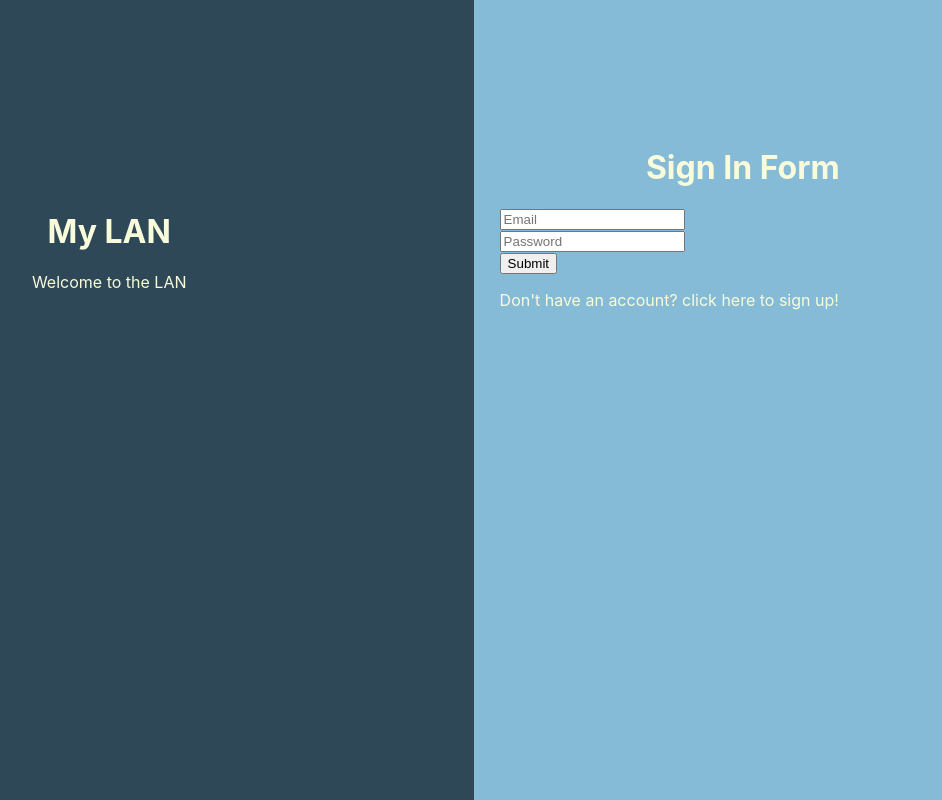
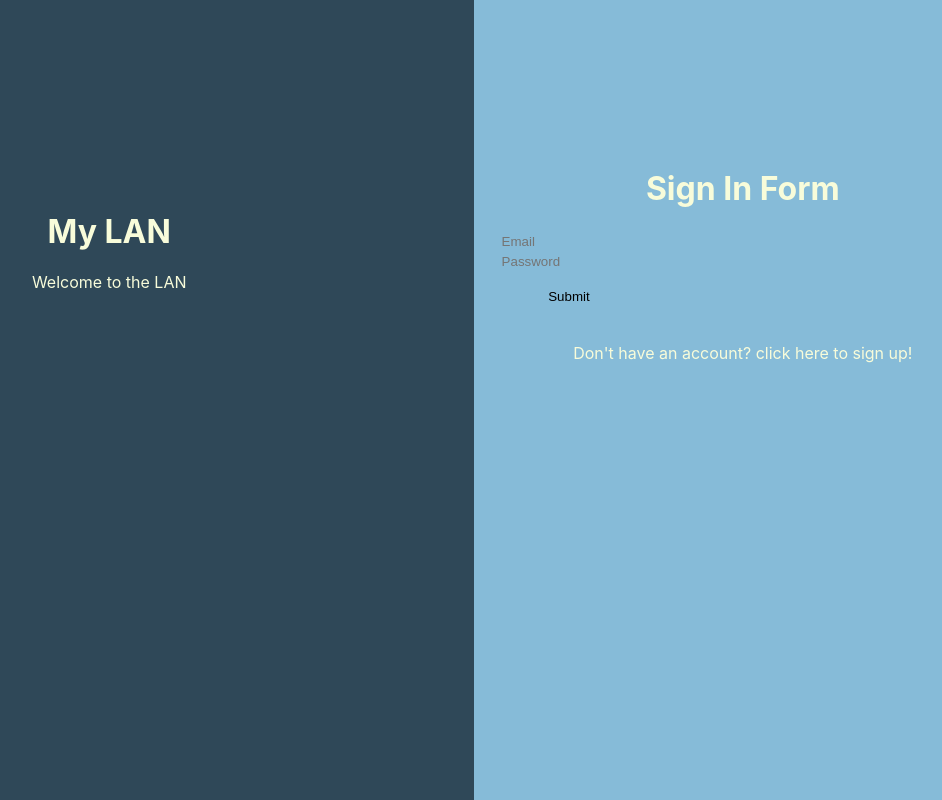
Before and after one commit to DeanBolte/rmitwebproject, a React (Create React App) app: page /landing in a window 1280 px wide. Shown: the whole page, without its empty margins (294-1236 px from the left). Built offline with nearby package versions, Linux system fonts and the light colour scheme.

Commit message:
messed around and made some more generic css

```diff
--- a/src/App.css
+++ b/src/App.css
@@ -4,6 +4,11 @@ h1 {
 
 p {
   color: #F8FCDA;
+}
+
+input {
+  border: none;
+  background-color: #86BBD8;
 }
 
 /* Split the screen in half */
@@ -57,6 +62,11 @@ p {
 .landing-position {
   margin-top: 25%;
   margin-left: 5%;
+}
+
+.landing-form {
+  display: flex;
+  flex-direction: column;
 }
 
 .forum-page {
@@ -142,30 +152,30 @@ p {
   text-align: center;
 }
 
-.settings-button {
+.settings-dangerous {
+  color: #D20F1F;
+  font-weight: bold;
+}
+
+.button-small {
   margin: 5%;
   padding: 5%;
   text-align: center;
 }
 
-.settings-button:hover {
+.button-small:hover {
   background-color: #243742;
   cursor: pointer;
   font-size: 105%;
 }
 
-.settings-dangerous {
-  color: #D20F1F;
-  font-weight: bold;
-}
-
-.submenu-button {
+.button-large {
   margin: 2% 5% 2% 5%;
   padding: 2% 5% 2% 5%;
   text-align: center;
 }
 
-.submenu-button:hover {
+.button-large:hover {
   background-color: #65A9CD;
   cursor: pointer;
   font-size: 105%;
--- a/src/components/Settings.js
+++ b/src/components/Settings.js
@@ -14,8 +14,8 @@ const Settings = () => {
     <div>
       <div className='split split-tiny left'>
         <p className='settings-menu'>Menu</p>
-        <p className='settings-button' onClick={() => onMenuSwap("user")}>User Settings</p>
-        <p className='settings-button' onClick={() => onMenuSwap("app")}>App Settings</p>
+        <p className='button-small' onClick={() => onMenuSwap("user")}>User Settings</p>
+        <p className='button-small' onClick={() => onMenuSwap("app")}>App Settings</p>
       </div>
       <div className='split split-huge right'>
         <SubMenu menuTag={subMenu}/>
--- a/src/components/Signin.js
+++ b/src/components/Signin.js
@@ -55,7 +55,7 @@ const Signin = ({ onSwapForm, users }) => {
   }
 
   return (
-    <div className='landing-position'>
+    <div className='landing-position landing-form'>
       <form onSubmit={handleSubmit}>
         <h1 className='logo'>Sign In Form</h1>
         <div className="input-container">
@@ -66,11 +66,9 @@ const Signin = ({ onSwapForm, users }) => {
          <input placeholder= 'Password' onChange={handlePassword} type="password" name="pass" required />
          {renderErrorMessage("pass")}
         </div>
-        <div className="button-container">
-          <input type="submit" />
-        </div>
+        <input className="button-large" type="submit" />
         <div>
-          <p onClick={() => swapForm()}>Don't have an account? click here to sign up!</p>
+          <p className='button-large' onClick={() => swapForm()}>Don't have an account? click here to sign up!</p>
         </div>
       </form>
     </div>
--- a/src/components/SubMenu.js
+++ b/src/components/SubMenu.js
@@ -21,7 +21,7 @@ const SubMenu = ({subMenu}) => {
       return (
         <div>
           <h1 className='logo'>User Settings</h1>
-        <p className='submenu-button settings-dangerous' onClick={handleSignOut}>Sign Out</p>
+        <p className='button-large settings-dangerous' onClick={handleSignOut}>Sign Out</p>
       </div>
     )
   }
```
